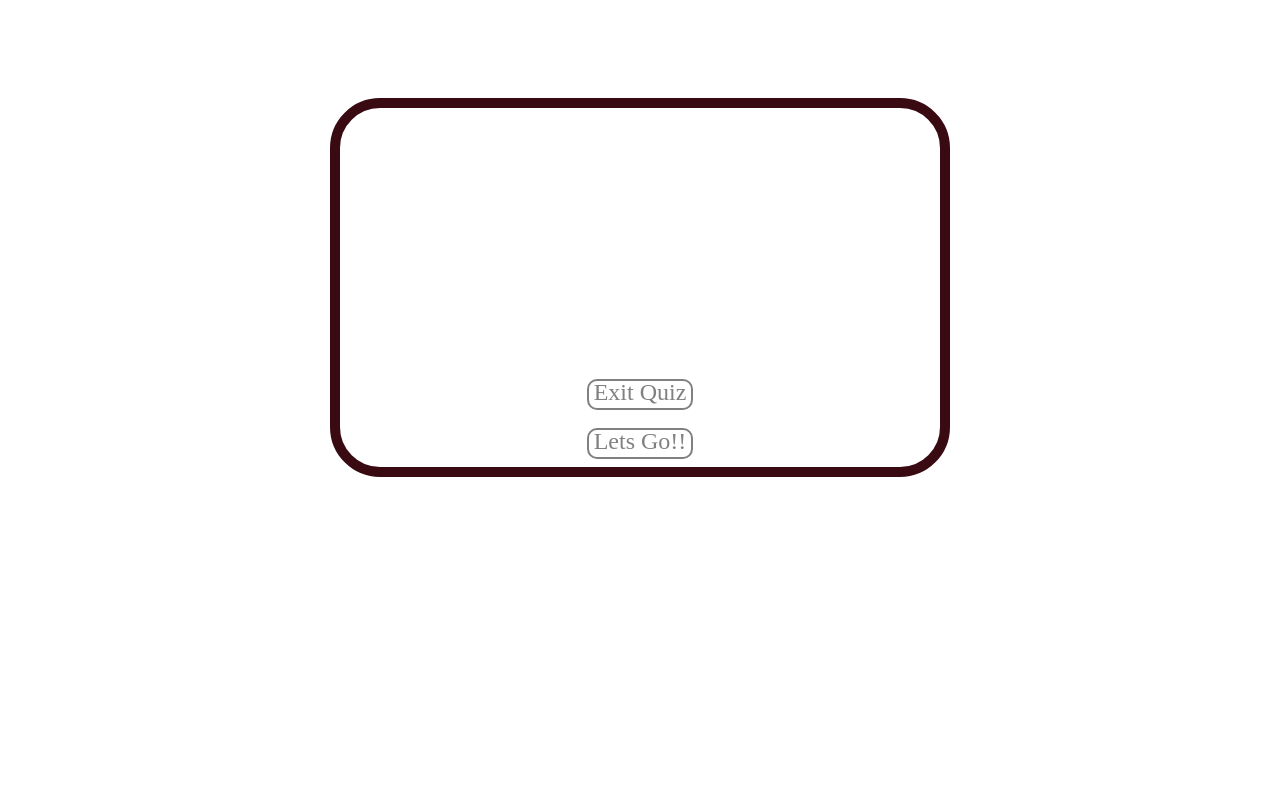
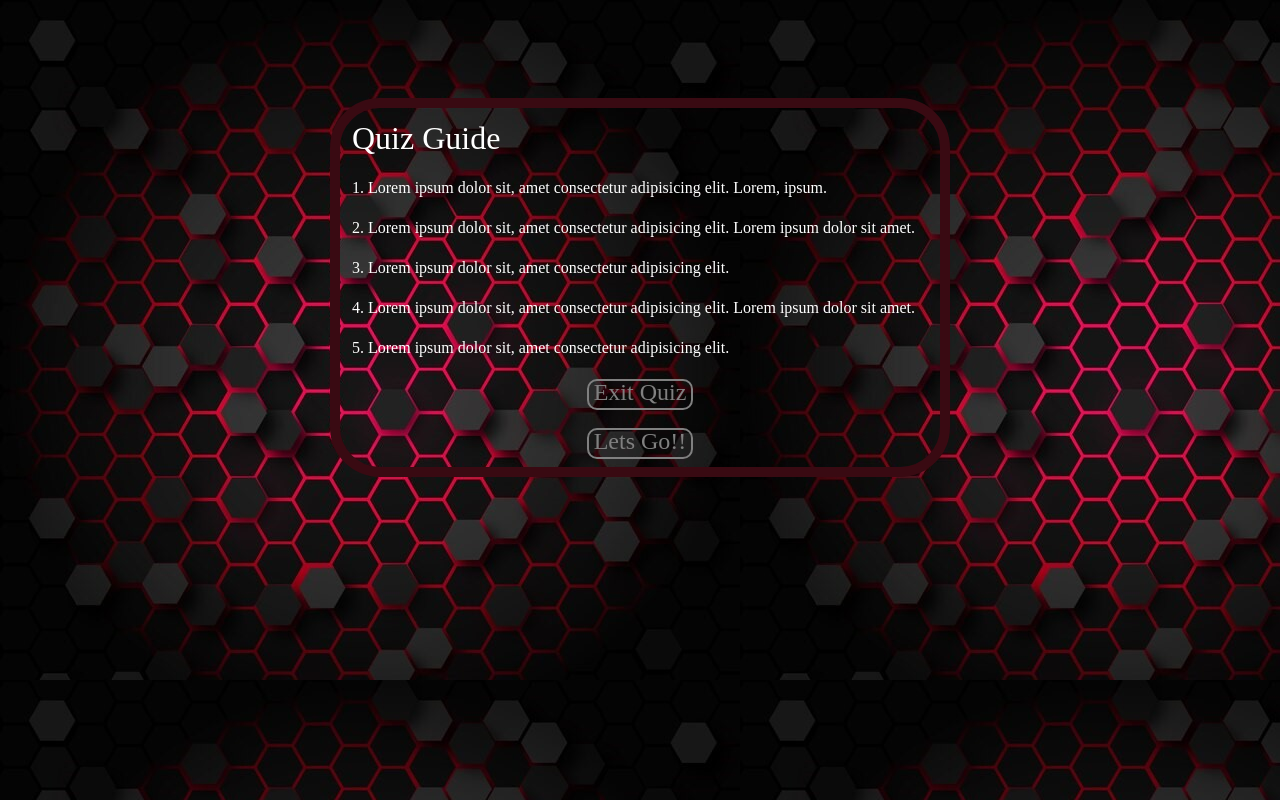
Before and after one commit to nausheenzubair/my-first-QUIZ-WEBSITE, a plain HTML site: page quizinfo.html in a window 1280 px wide. Drawn offline with Linux system fonts and the light colour scheme.

Commit message:
Update quizinfo.html

```diff
--- a/quizinfo.html
+++ b/quizinfo.html
@@ -7,7 +7,7 @@
     <title>Quiz info</title>
 </head>
 
-<body background="assets/images/quizwallpaper.jpg">
+<body background="quizwallpaper.jpg">
 
     <center>
         <table width="620" cellpadding="10" style="border-radius: 50px; border: 10px solid #390a12;">
```
